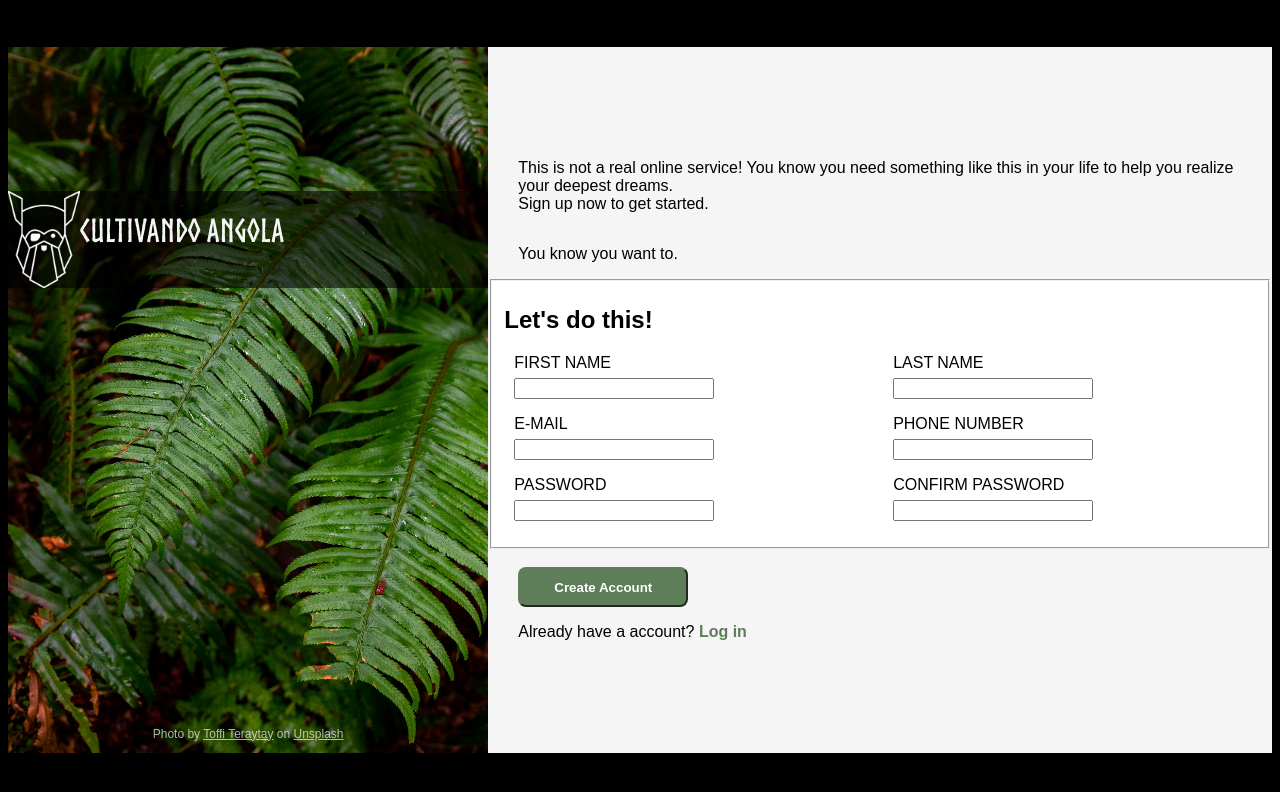
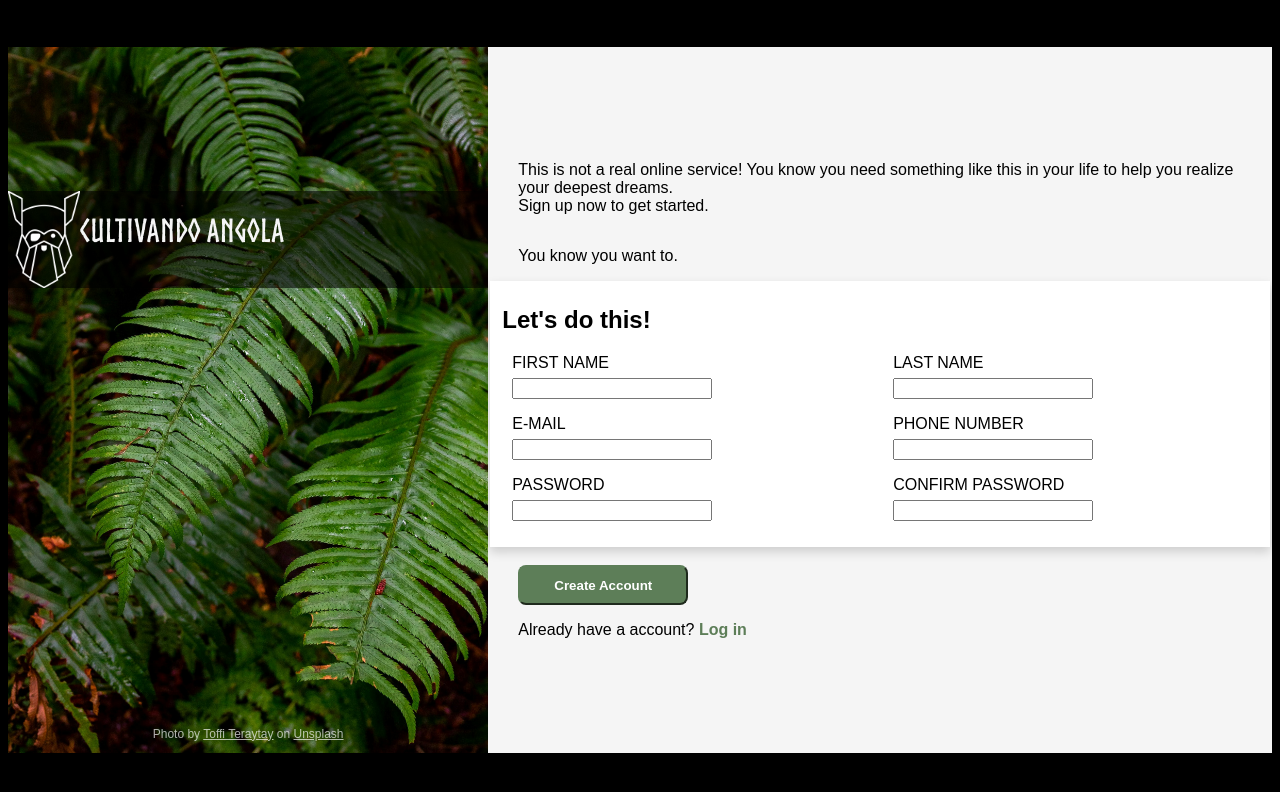
Before and after one commit to cristianojeronimo365/Sign-up-Form, a plain HTML site: page index.html in a window 1280 px wide. Drawn offline with Linux system fonts and the light colour scheme.

Commit message:
shadow add in fieldset

```diff
--- a/index.css
+++ b/index.css
@@ -113,6 +113,8 @@ input[type="submit"]
 fieldset
 {
     background-color: white;
+    box-shadow: 0px 5px 10px rgba(0, 0, 0, 0.164);
+    border-style: none;
 }
 
 .line-bottom{
```
